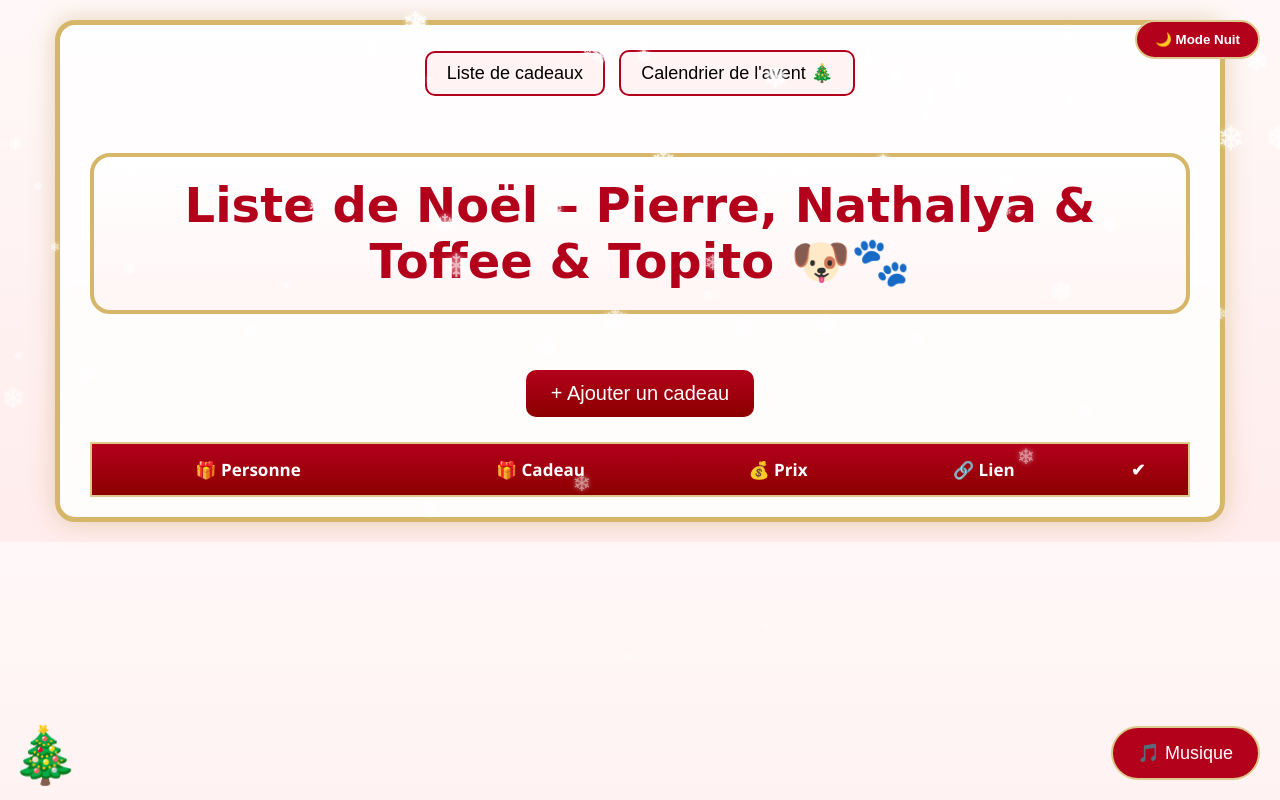
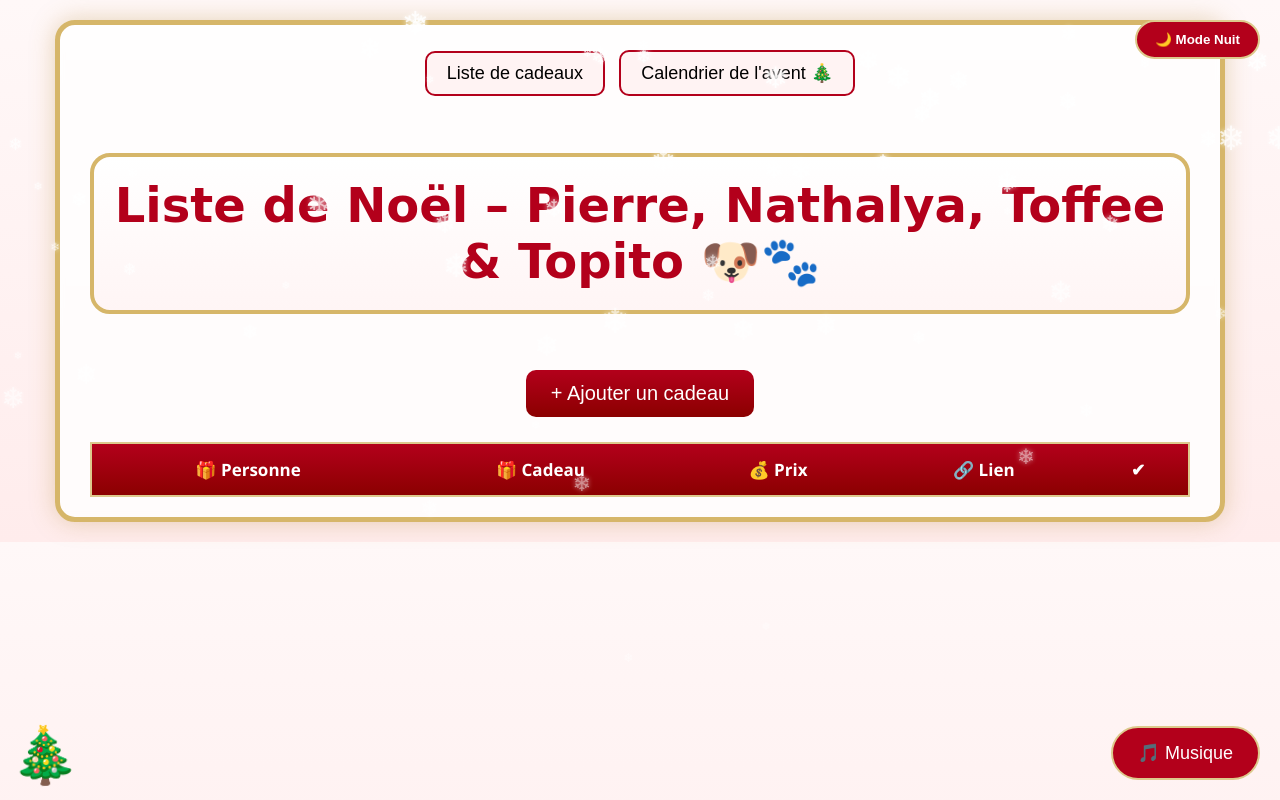
Before and after one commit to pierre3604-design/Feliz-Navidad, a plain HTML site: page index.html in a window 1280 px wide. Drawn offline with Linux system fonts and the light colour scheme; a web font is replaced by a local one.

Commit message:
Update index.html

```diff
--- a/index.html
+++ b/index.html
@@ -281,7 +281,7 @@
 </nav>
 
 <div id="liste">
-<h1>Liste de Noël – Pierre, Nathalya & Toffee & Topito 🐶🐾</h1>
+<h1>Liste de Noël – Pierre, Nathalya, Toffee & Topito 🐶🐾</h1>
 <h3 id="countdown"></h3>
 
 <button id="addRowBtn">+ Ajouter un cadeau</button>
```
